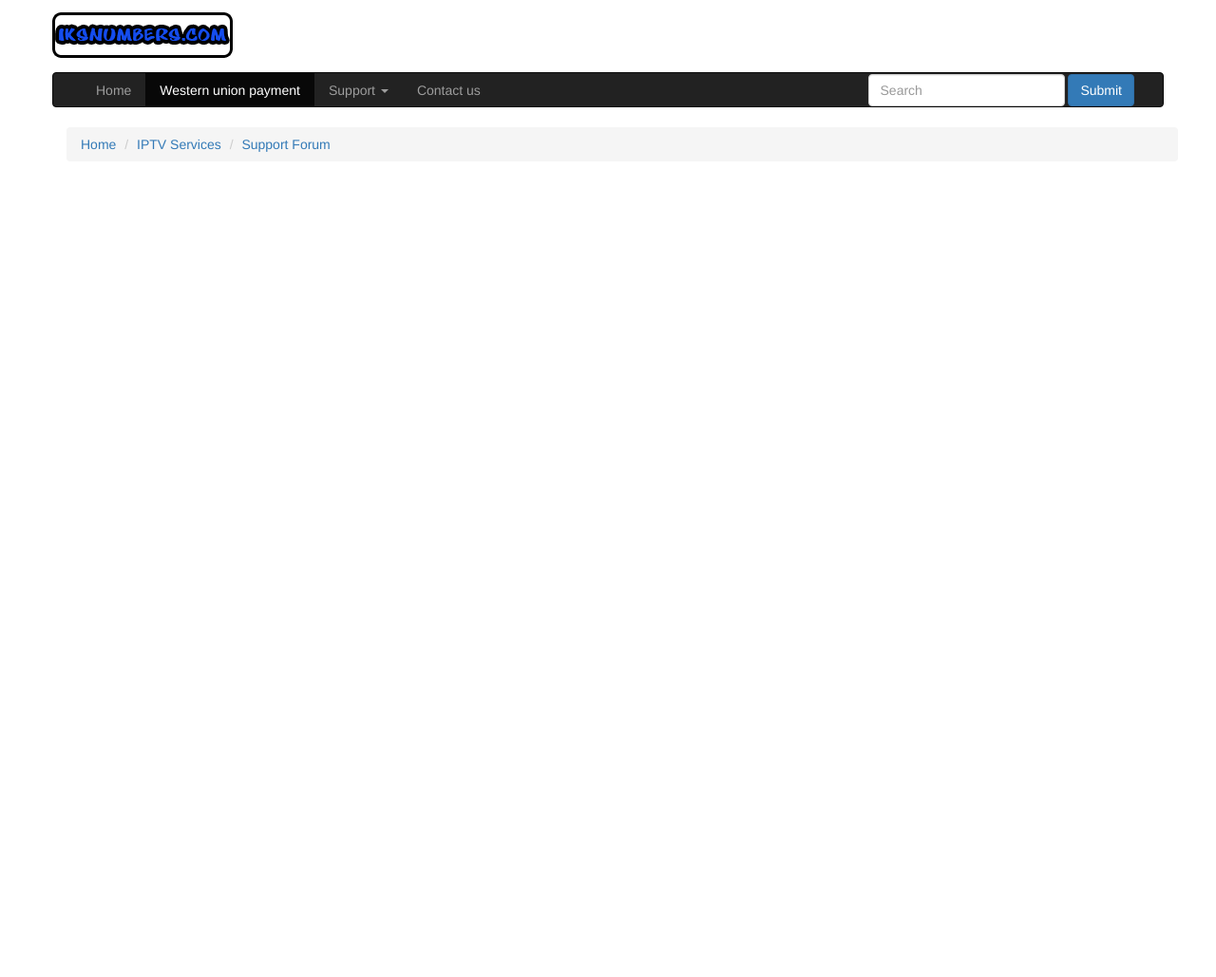
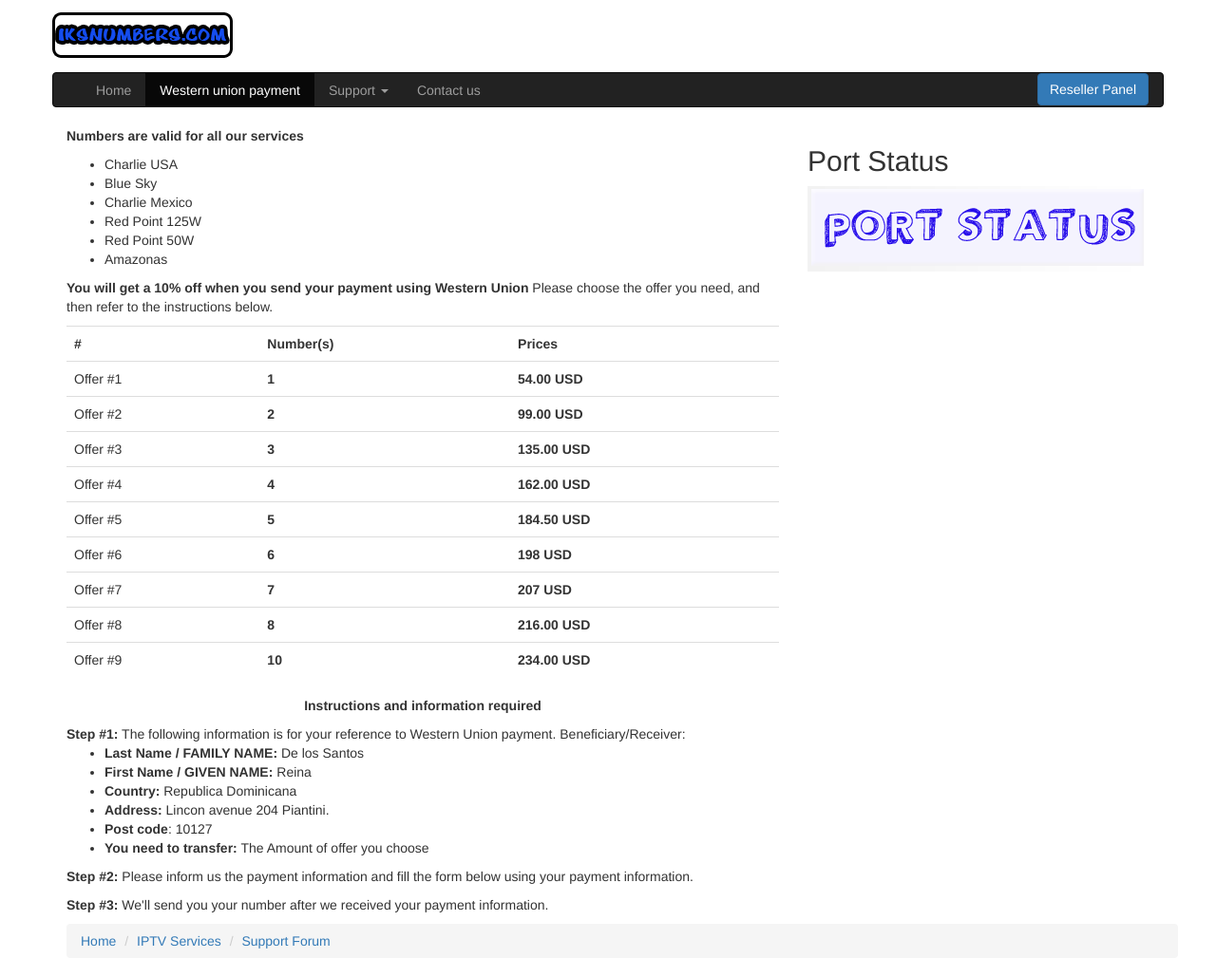
Before and after one commit to ajimenezj/iksnumbers.com, a PHP site: page /westernunion.php in a window 1280 px wide. Shown: the whole page at 95% size. Before the commit the page ends 160 px from the top, so only its background shows below. Run offline with PHP 8.4, Linux system fonts and the light colour scheme; some libraries are stand-ins or nearby versions.

Commit message:
agregue el article-feature a la pagina principal
agregue el article-feature a la pagina principal

```diff
--- a/_/components/js/_myscript.js
+++ b/_/components/js/_myscript.js
@@ -3,7 +3,6 @@ $(function() {
 	//highlight the current nav
 	$("#home a:contains('Home')").parent().addClass('active');
 	$("#WesternUnion a:contains('Western union payment')").parent().addClass('active');
-	$("#contact a:contains('Contact us')").parent().addClass('active');
 
 	//make menus drop automatically
 	$('ul.nav li.dropdown').hover(function() {
--- a/_/components/php/ajax.php
+++ b/_/components/php/ajax.php
@@ -63,7 +63,7 @@ switch($action){
 
                                 }
 
-                                $img = ($status=="UP")?'http://www.iksnumbers.com/_/images/misc/live.png':'http://www.iksnumbers.com/_/images/misc/offline.png';
+                                $img = ($status=="UP")?'http://www.iksnumbers.com/images/misc/live.png':'http://www.iksnumbers.com/images/misc/offline.png';
 
                                 if (!($globalCount%$numrows) and $globalCount>0) {
                                         $salida.= '</td><td valign="top">'; // start a new row
--- /dev/null
+++ b/_/components/php/article-wupayment.php
@@ -0,0 +1,88 @@
+<p><b>Numbers are valid for all our services</b></p>
+<ul>
+	<li>Charlie USA</li>
+	<li>Blue Sky</li>
+	<li>Charlie Mexico</li>
+	<li>Red Point 125W</li>
+	<li>Red Point 50W</li>
+	<li>Amazonas</li>
+</ul>
+<p>
+<b>You will get a 10% off when you send your payment using Western Union</b>
+Please choose the offer you need, and then refer to the instructions below.
+</p>
+
+<table class="table" id="wupayment">
+<tr>
+<th>#</th>
+<th><b>Number(s)</b></th>
+<th><b>Prices</b></th>
+</tr>
+<tr>
+<td>Offer #1</td>
+<td><b>1</b></td>
+<td><b>54.00 USD</b></td>
+</tr>
+<tr>
+<td>Offer #2</td>
+<td><b>2</b></td>
+<td><b>99.00 USD</b></td>
+</tr>
+<tr>
+<td>Offer #3</td>
+<td><b>3</b></td>
+<td><b>135.00 USD</b></td>
+</tr>
+<tr>
+<td>Offer #4</td>
+<td><b>4</b></td>
+<td><b>162.00 USD</b></td>
+</tr>
+<tr>
+<td>Offer #5</td>
+<td><b>5</b></td>
+<td><b>184.50 USD</b></td>
+</tr>
+<tr>
+<td>Offer #6</td>
+<td><b>6</b></td>
+<td><b>198 USD</b></td>
+</tr>
+<tr>
+<td>Offer #7</td>
+<td><b>7</b></td>
+<td><b>207 USD</b></td>
+</tr>
+<tr>
+<td>Offer #8</td>
+<td><b>8</b></td>
+<td><b>216.00 USD</b></td>
+</tr>
+<tr>
+<td>Offer #9</td>
+<td><b>10</b></td>
+<td><b>234.00 USD</b></td>
+</tr>
+</table>
+<p style="text-align: center;"><strong>Instructions and information required</strong></p>
+<strong>Step #1:</strong> The following information is for your reference to Western Union payment.
+Beneficiary/Receiver:
+<ul>
+	<li><b>Last Name / FAMILY NAME:</b> De los Santos</li>
+	<li><b>First Name / GIVEN NAME:</b> Reina</li>
+	<li><b>Country:</b> Republica Dominicana</li>
+	<li><b>Address:</b> Lincon avenue 204 Piantini.</li>
+	<li><b>Post code</b>: 10127</li>
+	<li><b>You need to transfer:</b> The Amount of offer you choose</li>
+</ul>
+
+<p><strong>Step #2:</strong> Please inform us the payment information and fill the form below using your payment information.</p>
+<!-- www.123contactform.com script begins here -->
+
+<script type="text/javascript">var servicedomain="www.123contactform.com"; var frmRef=''; try { frmRef=window.top.location.href; } catch(err) {}; var cfJsHost = (("https:" == document.location.protocol) ? "https://" : "http://"); document.write(unescape("%3Cscript src='" + cfJsHost + servicedomain + "/includes/easyXDM.min.js' type='text/javascript'%3E%3C/script%3E")); frmRef=encodeURIComponent(frmRef).replace('%26','[%ANDCHAR%]'); document.write(unescape("%3Cscript src='" + cfJsHost + servicedomain + "/jsform-1223835.js?ref="+frmRef+"' type='text/javascript'%3E%3C/script%3E")); </script>
+
+<!-- www.123contactform.com script ends here -->
+
+
+
+<p><strong>Step #3:</strong> We'll send you your number after we received your payment information.</p>
--- a/_/components/php/header.php
+++ b/_/components/php/header.php
@@ -33,39 +33,19 @@
 								<li><a tabindex="-1" href="http://iksnumbers.info/knowledgebase.php?category=12" target="_blank">Viewsat</a></li>
 								<li><a tabindex="-1" href="http://iksnumbers.info/knowledgebase.php?category=14" target="_blank">I-link</a></li>
 							</ul>
-			              <li><a href="contact.php">Contact us</a></li>
+			              <li><a class="fancybox fancybox.iframe" href="contact.php">Contact us</a></li>
 			            </li>
 			          </ul>
-			          <form class="navbar-form navbar-right" role="search">
-			            <div class="form-group">
-			              <input type="text" class="form-control" placeholder="Search">
-			            </div>
-			            <button type="submit" class="btn btn-primary">Submit</button>
-			          </form>
+
+			          <div class="navbar-right">
+			            <a href="http://manage.iksnumbers.com/" target="_blank"><button type="submit" class="btn btn-primary" >Reseller Panel</button></a>
+			          </div>
+
 			        </div><!-- /.navbar-collapse -->
 			      </div><!-- /.container-fluid -->
 			    </nav>
 			</div>
 
-				<!--
-				<ul class="navbar navbar-default navbar-inverse">
-					<li><a href="index.php">Home</a></li>
-					<li><a href="westernunion.php">Western union payment</a></li>
-					<li class="dropdown">
-						<a href="#" class="dropdown-toggle" data-toggle="dropdown">Support <span class="caret"></span></a>
-						<ul class="dropdown-menu" role="menu" aria-labelledby="dropdownMenu">
-							<li><a tabindex="-1" href="http://iksnumbers.info/index.php?a=add" target="_blank">Open Support ticket </a></li>
-							<li><a tabindex="-1" href="http://iksnumbers.info/knowledgebase.php" target="_blank">Helpdesk </a></li>
-							<li class="divider"></li>
-							<li><a tabindex="-1" href="http://iksnumbers.info/knowledgebase.php?category=11" target="_blank">Sonicview</a></li>
-							<li><a tabindex="-1" href="http://iksnumbers.info/knowledgebase.php?category=12" target="_blank">Viewsat</a></li>
-							<li><a tabindex="-1" href="http://iksnumbers.info/knowledgebase.php?category=14" target="_blank">I-link</a></li>
-						</ul>
-					</li>
-					<li><a href="contact.php">Contact us</a></li>
-				</ul>--><!-- nav -->
-
-
 
 		</header> <!-- header -->
 	</div> <!-- column -->
--- a/_/components/php/snippet-phonecarousel.php
+++ b/_/components/php/snippet-phonecarousel.php
@@ -1,5 +1,5 @@
 <div class="jumbotron visible-xs">
-      <h1> We treat your pets like our own</h1>
-      <p>At Wisdom Pet Medicine, we strive to blend the best in traditional   and alternative healing techniques to diagnose and treat companion   animals, including dogs, cats, birds, reptiles, rodents, and fish. </p>
-      <p><a href="about.html" class="btn btn-lg btn-primary">Read more</a></p>
+      <h1>IPTV iksnumbers</h1>
+      <p>Stay tuned and don't miss this new IPTV service release with hundreds of channels and movies that you can enjoy with your current number</p>
+      <p><a href="#" class="btn btn-lg btn-primary">Read more</a></p>
 </div>
--- a/index.php
+++ b/index.php
@@ -2,10 +2,14 @@
 <html>
   <head>
     <title>IKS Private Server -- Home iksnumbers.com</title>
+    <meta name="author" content="Iks numbeers" />
+    <meta name="description" content="IKS Private Server, fta, nfusion, iks, ftazeta, donation, nfps, iksprivateserver, sonicview, captiveworks, ppv" />
+    <meta name="keywords" content="IKS Private Server, fta, nfusion, iks, ftazeta, donation, nfps, iksprivateserver, sonicview, captiveworks, ppv" />
     <meta name="viewport" content="width=device-width, initial-scale=1.0">
     <link href='http://fonts.googleapis.com/css?family=Merriweather:400,300,300italic,400italic,700,700italic|Bree+Serif' rel='stylesheet' type='text/css'>
     <link href="_/css/bootstrap.css" rel="stylesheet" media="screen">
     <link rel="stylesheet" type="text/css" href="_/fancybox/fancybox.css?v=2.1.5" media="screen" />
+    <link rel="icon" type="image/ico" href="images/favicon/favicon.ico">
   </head>
   <body id="home">
     <section class="container">
@@ -15,11 +19,13 @@
         <?php include "_/components/php/snippet-carousel.php"; ?> <!-- SlideShow -->
 
         <section class="main col col-lg-8">
+          <?php include "_/components/php/article-feature.php"; ?> <!-- Article Feature -->
           <?php include "_/components/php/snippet-pricetable.php"; ?> <!-- Prices table -->
         </section><!-- main -->
 
         <section class="sidebar col col-lg-4">
           <?php include "_/components/php/snippet-portstatus.php"; ?> <!-- Port Status -->
+          <?php include "_/components/php/snippet-ads.php"; ?> <!-- Port Status -->
         </section><!-- sidebar -->
 
       </div><!-- content -->
--- a/westernunion.php
+++ b/westernunion.php
@@ -1,29 +1,34 @@
 <!DOCTYPE html>
 <html>
   <head>
-    <title>IKS Private Server -- Home iksnumbers.com</title>
+    <title>IKS Private Server -- Western union payment</title>
+    <meta name="author" content="Iks numbeers" />
+    <meta name="description" content="IKS Private Server, fta, nfusion, iks, ftazeta, donation, nfps, iksprivateserver, sonicview, captiveworks, ppv" />
+    <meta name="keywords" content="IKS Private Server, fta, nfusion, iks, ftazeta, donation, nfps, iksprivateserver, sonicview, captiveworks, ppv" />
     <meta name="viewport" content="width=device-width, initial-scale=1.0">
     <link href='http://fonts.googleapis.com/css?family=Merriweather:400,300,300italic,400italic,700,700italic|Bree+Serif' rel='stylesheet' type='text/css'>
     <link href="_/css/bootstrap.css" rel="stylesheet" media="screen">
-    <link href="_/css/mystyles.css" rel="stylesheet" media="screen">
+    <link rel="stylesheet" type="text/css" href="_/fancybox/fancybox.css?v=2.1.5" media="screen" />
   </head>
   <body id="WesternUnion">
     <section class="container">
       <div class="content row">
         <?php include "_/components/php/header.php"; ?> <!-- Header of the webpage -->
+
         <section class="main col col-lg-8">
-
+          <?php include "_/components/php/article-wupayment.php"; ?> <!-- Prices table -->
         </section><!-- main -->
 
         <section class="sidebar col col-lg-4">
-
+          <?php include "_/components/php/snippet-portstatus.php"; ?> <!-- Port Status -->
         </section><!-- sidebar -->
 
       </div><!-- content -->
-      <?php include "_/components/php/footer.php"; ?> <!-- Footer of the webpage -->
+       <?php include "_/components/php/footer.php"; ?> <!-- Footer of the webpage -->
     </section><!-- container -->
 
     <script src="_/js/bootstrap.js"></script>
     <script src="_/js/myscript.js"></script>
+    <script src="_/js/fancybox.js?v=2.1.5"></script>
   </body>
 </html>
```
Also changed, not shown: _/components/php/article-feature.php (added, +17 -0 lines), _/components/php/snippet-ads.php (added, +13 -0 lines), _/components/php/snippet-pricetable.php (+9 -9 lines), _/js/myscript.js (+1 -1 lines), contact.php (+3 -27 lines), images/favicon/favicon.ico (added), images/misc/live.png (added), images/misc/offline.png (added), 2 other files.
